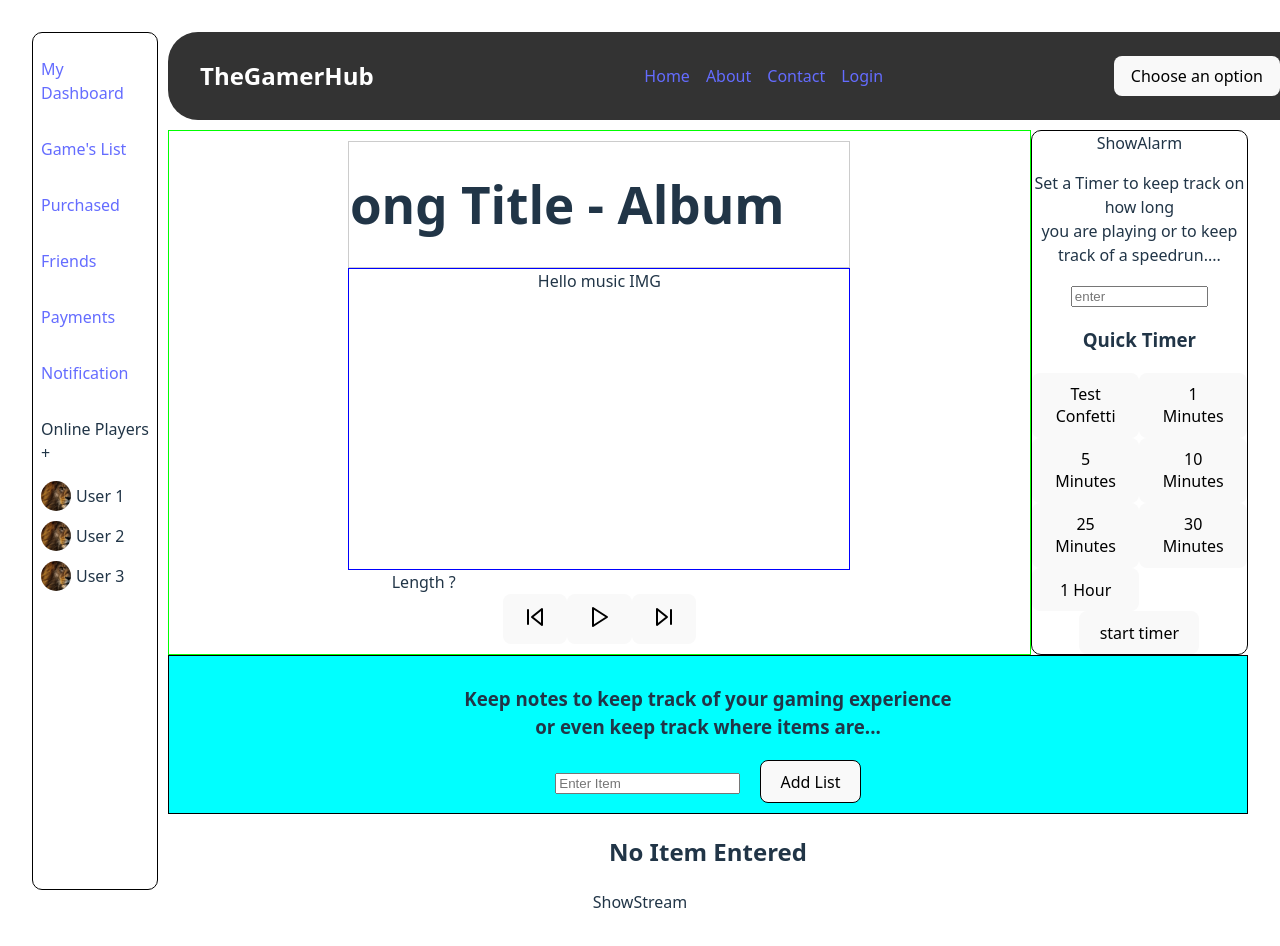
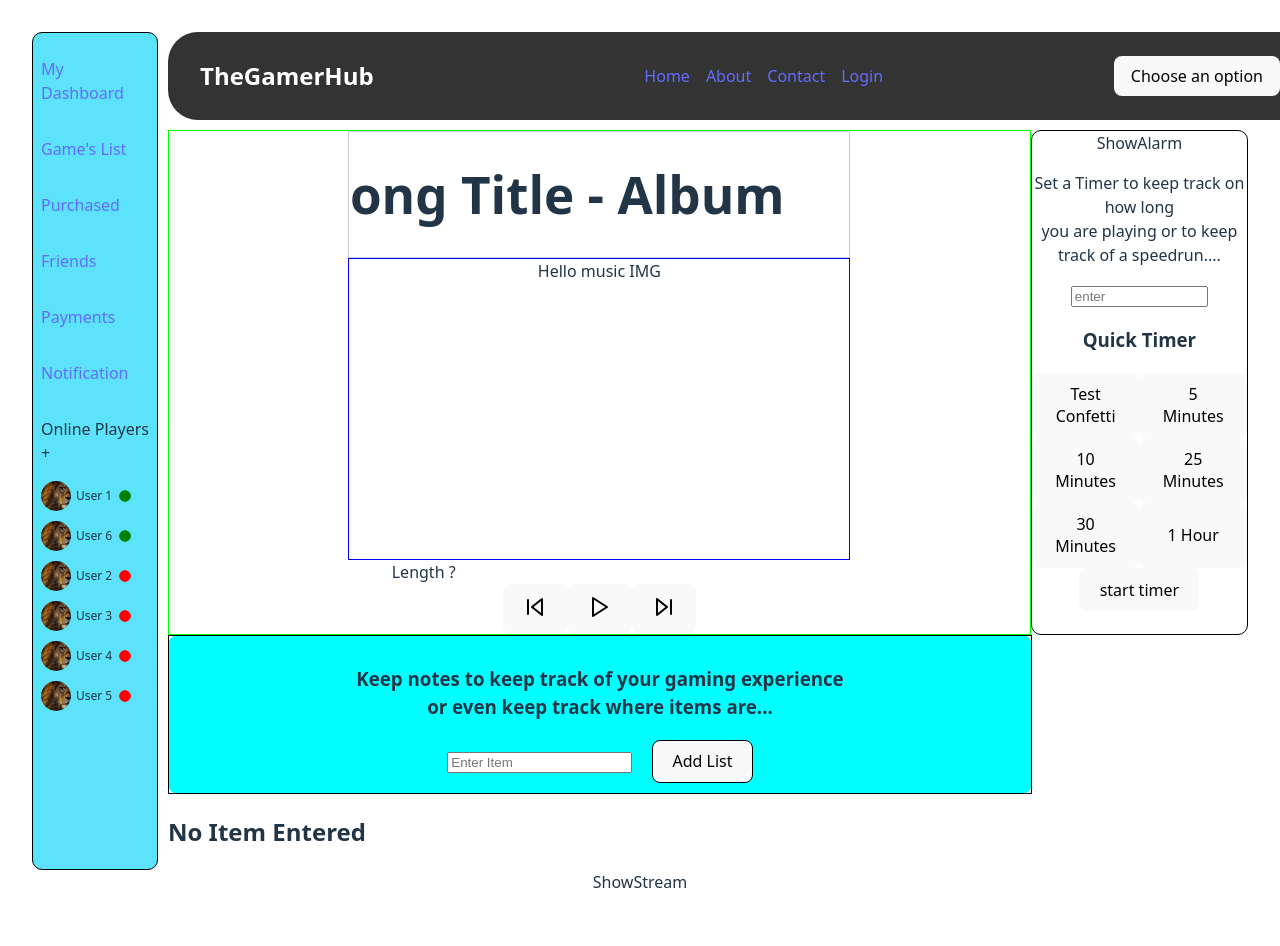
Before and after one commit to Ryanrod21/Game-Hub, a React (Vite) app: page / in a window 1280 px wide. Shown: the top 946 px of the page. Built offline with nearby package versions, Linux system fonts and the light colour scheme.

Commit message:
add to friends list

```diff
--- a/package.json
+++ b/package.json
@@ -13,7 +13,8 @@
     "lucide-react": "^0.486.0",
     "react": "^19.0.0",
     "react-confetti": "^6.4.0",
-    "react-dom": "^19.0.0"
+    "react-dom": "^19.0.0",
+    "react-icons": "^5.5.0"
   },
   "devDependencies": {
     "@eslint/js": "^9.21.0",
--- a/src/App.css
+++ b/src/App.css
@@ -59,9 +59,7 @@ body {
   text-align: start;
   background-color: #08d4f8a8;
   border-radius: 10px;
-  backdrop-filter: blur(10px); /* apply blur */
-  -webkit-backdrop-filter: blur(10px); /* for Safari */
-  background-color: rgba(255, 255, 255, 0.2); /* optional frosted glass effect */
+
   border: 1px solid black;
 }
 
@@ -93,7 +91,13 @@ body {
   height: 30px;
   object-fit: cover;
   border-radius: 50%;
+}
 
+.ProfileImgOffline{
+  width: 30px;
+  height: 30px;
+  object-fit: cover;
+  border-radius: 50%;
 }
 
 .FriendsListCard{
@@ -107,12 +111,36 @@ body {
   align-items: center;
   gap: 5px;
   cursor: pointer;
+}
+
+.FriendsOfflineCard{
+  display: flex;
+  align-items: center;
+  gap: 5px;
+  cursor: pointer;
 
 }
 
 .FriendsCardWrapper{
   position: relative;
-  display: inline-block;
+  display: flex;
+  align-items: center;
+  gap: 7px;
+}
+
+.OfflineCardWrapper{
+  position: relative;
+  display: flex;
+  align-items: center;
+  gap: 7px;
+}
+
+.ProfileHover{
+  font-size: 12px;
+}
+
+.ProfileHoverOffline{
+  font-size: 12px;
 }
 
 .Profile-popup{
@@ -130,6 +158,25 @@ body {
   z-index: 9999;
   opacity: 0;
   transition: opacity 0.2s ease-in-out;
+  transform: translateX(0);
+}
+
+.Profile-popupOffline{
+  visibility: hidden;
+  background-color: black;
+  color: #fff;
+  text-align: center;
+  padding: 6px 10px;
+  border-radius: 4px;
+  position: absolute;
+  bottom: 125%; /* position above the text */
+  left: 50%;
+  transform: translateX(-50%);
+  white-space: nowrap;
+  z-index: 9999;
+  opacity: 0;
+  transition: opacity 0.2s ease-in-out;
+  transform: translateX(0);
 }
 
 .Profile-popup li {
@@ -141,3 +188,8 @@ body {
   visibility: visible;
   opacity: 1;
 }
+
+.OfflineCardWrapper:hover .Profile-popupOffline{
+  visibility: visible;
+  opacity: 1;
+}
--- a/src/components/AlarmComponent.jsx
+++ b/src/components/AlarmComponent.jsx
@@ -101,8 +101,6 @@ function Alarm() {
         {isRunning && (
           <button onClick={() => addSeconds(30)}>+30 Seconds</button>
         )}
-
-        {isRunning && <button onClick={() => addTimer(2)}>+2 Minutes</button>}
         {isRunning && <button onClick={() => addTimer(10)}>+10 Minutes</button>}
         {isRunning && <button onClick={() => addTimer(25)}>+25 Minutes</button>}
       </div>
@@ -119,18 +117,6 @@ function Alarm() {
             }}
           >
             Test Confetti
-          </button>
-        )}
-
-        {!isRunning && (
-          <button
-            onClick={() => {
-              setMinutes(1);
-              setSeconds(0);
-              setIsRunning(true);
-            }}
-          >
-            1 Minutes
           </button>
         )}
 
--- a/src/components/CreateList.css
+++ b/src/components/CreateList.css
@@ -1,6 +1,8 @@
 .createListCard {
   background-color: aqua;
   text-align: center;
+  border-radius: 10px;
+  width: 80%;
 }
 
 .createForm {
--- a/src/components/FriendsCard.jsx
+++ b/src/components/FriendsCard.jsx
@@ -1,9 +1,27 @@
 import '../App.css'
+import { FaCircle } from 'react-icons/fa';
 
 function FriendsCard ({ProfileData}) {
-    const RenderedFriends = ProfileData.map((profile) => {
-        return (
-        <div className='FriendsCardWrapper'>
+
+    const StatusIcon = ({ color = 'green' }) => (
+        <FaCircle color={color} size={12} />
+      );
+
+    //   Usage
+    //   <StatusIcon color="green" />
+    //   <StatusIcon color="red" />
+    // filter(profile => profile.status === "online")
+    const RenderedFriendsOnline = [...ProfileData].sort((a, b) => {
+        // Put 'online' users before anything else
+        if (a.status === "online" && b.status !== "online") return -1;
+        if (a.status !== "online" && b.status === "online") return 1;
+        return 0;
+      })
+    .map((profile) => {
+        if(profile.status === 'online'){
+
+            return (
+                <div className='FriendsCardWrapper'>
 
         <div className="FriendsCard" key={profile.id}>
         <img className="ProfileImg" src={profile.img}/>
@@ -17,12 +35,30 @@ function FriendsCard ({ProfileData}) {
             </ul>
                 </div>
          </div>
+         <StatusIcon color="green" />
         </div>
+
         )
+    }else {
+        return (
+            <div className='OfflineCardWrapper'>
+
+            <div className="FriendsOfflineCard" key={profile.id}>
+            <img className="ProfileImgOffline" src={profile.img}/>
+             <span className='ProfileHoverOffline'>{profile.name} </span>
+             <div className='Profile-popupOffline'>
+                {profile.offline}
+            </div>
+             </div>
+             <StatusIcon color="red" />
+            </div>
+        )
+    }
     })
 
+
     return <div className='FriendsListCard'>
-        {RenderedFriends}
+        {RenderedFriendsOnline}
     </div>
 }
 
--- a/src/components/ItemList.css
+++ b/src/components/ItemList.css
@@ -2,8 +2,10 @@
   text-align: center;
 }
 
-/* .allCards{
-    column-count: 2;
-    column-gap: 25px;
-
-} */
+.allCards {
+  display: flex;
+  width: 80%;
+  flex-wrap: wrap;
+  gap: 12px;
+  justify-content: flex-start;
+}
--- a/src/components/ListCard.css
+++ b/src/components/ListCard.css
@@ -36,3 +36,7 @@
     flex-direction: column;
     gap: 30px;
 }
+
+.EditDelete{
+    display: flex;
+}
--- a/src/components/ListCard.jsx
+++ b/src/components/ListCard.jsx
@@ -35,7 +35,7 @@ function ListCard({ list, onRemove, onEditList }) {
     <div className="allCard">
       <div className="cardList">
         {content}
-        <div>
+        <div className='EditDelete'>
           <button onClick={handleEditClick}> Edit </button>
           <button onClick={handleDeleteClick}>Delete</button>
         </div>
--- a/src/data/ProfileData.jsx
+++ b/src/data/ProfileData.jsx
@@ -11,12 +11,15 @@ const ProfileData = [
             {title: 'Halo 3', hoursPlayed: '856 Hours'},
             {title: 'CoD', hoursPlayed: '492'}
         ],
+        status: 'online',
     },
     {
         name: 'User 2',
         img: Lion,
         id: 2,
         description: 'This is user 2 testing',
+        status: 'offline',
+        offline: 'User has been offline for 9 hours'
     },
     {
         name: 'User 3',
@@ -24,6 +27,25 @@ const ProfileData = [
         id: 3,
         description: 'This is user 3 testing',
     },
+    {
+        name: 'User 4',
+        img: Lion,
+        id: 3,
+        description: 'This is user 3 testing',
+    },
+    {
+        name: 'User 5',
+        img: Lion,
+        id: 5,
+        description: 'This is user 3 testing',
+    },
+    {
+        name: 'User 6',
+        img: Lion,
+        id: 6,
+        description: 'This is user 3 testing',
+        status: 'online'
+    },
 ]
 
 export default ProfileData
```
Also changed, not shown: 1 other file (tests, documents, lock files or other folders).
